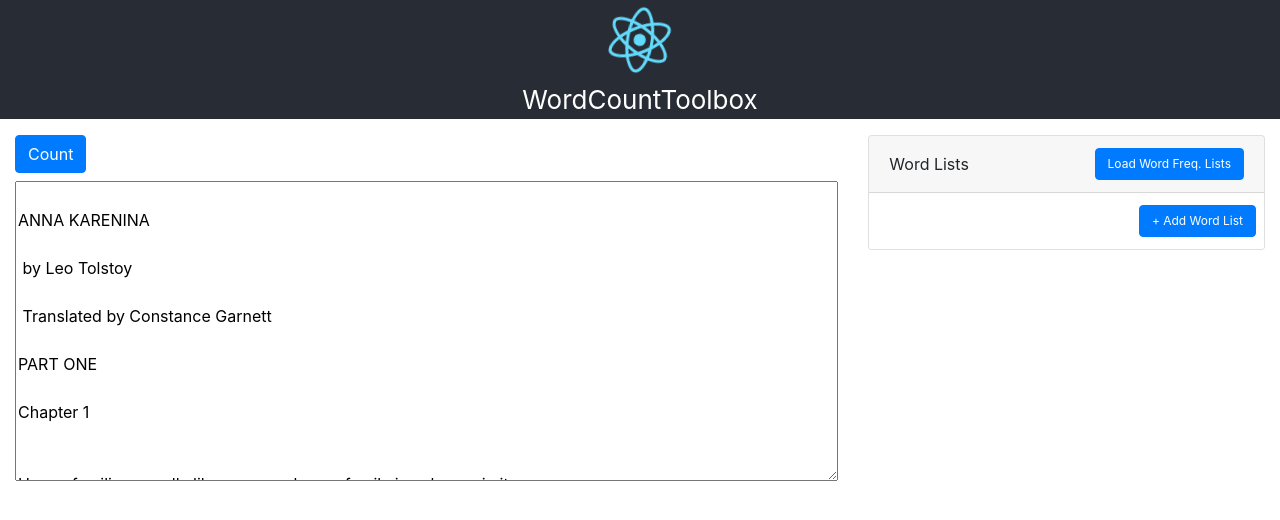
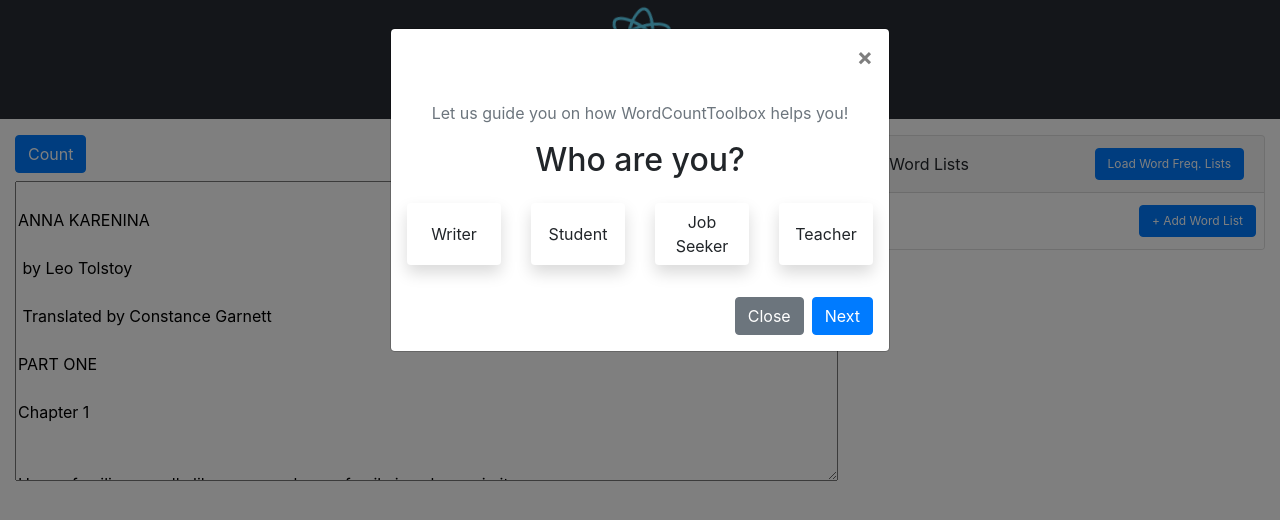
Before and after one commit to ehsabd/wordcounttoolbox, a React (Create React App) app: page / in a window 1280 px wide. Shown: the top 520 px of the page. Built offline with nearby package versions, Linux system fonts and the light colour scheme.

Commit message:
wizard-initial

```diff
--- a/src/App.js
+++ b/src/App.js
@@ -6,12 +6,13 @@ import {defaultText} from './DefaultText.js'
 import { WordListsContainer } from './WordLists.js';
 import WordCounter from './WordCounter';
 import {WordFrequencyLoader} from './ExternalWordLists';
-
+import WizardModal from './WizardModal';
 class App extends Component {
 
   state = {
     wordLists: [],
-    text: defaultText()
+    text: defaultText(),
+    showWizard:true
   };
 
   constructor(props) {
@@ -23,6 +24,7 @@ class App extends Component {
     this.textChanged = this.textChanged.bind(this);
     this.addWordList = this.addWordList.bind(this);
     this.loadWordFreqLists = this.loadWordFreqLists.bind(this);
+    this.wizardClosed = this.wizardClosed.bind(this);
   }
 
   wordListItemChanged(index, obj) {
@@ -44,10 +46,16 @@ class App extends Component {
     this.setState({ text: e.target.value });
   }
 
+  wizardClosed(){
+    this.setState({showWizard:false});
+  }
+
   render() {
 
     return (
       <div className="App">
+        <div className={`modal-backdrop fade show ${this.state.showWizard?'':'d-none'}`}></div>
+        <WizardModal showModal={this.state.showWizard} modalClosed={this.wizardClosed}></WizardModal>
         <header className="App-header">
           <img src={logo} className="App-logo" alt="logo" /> WordCountToolbox
       </header>
--- /dev/null
+++ b/src/WizardModal.js
@@ -0,0 +1,43 @@
+import { Component } from 'react';
+
+class WizardModal extends Component {
+
+    state={whoOptions:[
+    {text:'Writer',},{text:'Student'},{text:'Job Seeker'},{text:'Teacher'}]}
+
+    render() {
+        return  <div className={`modal fade ${(this.props.showModal? 'show d-block':'')}`} tabindex="-1" role="dialog"     aria-hidden="true">
+                    <div className="modal-dialog" role="document">
+                        <div className="modal-content">
+                            <div className="modal-header border-0">
+                                <button type="button" onClick={this.props.modalClosed} className="close" data-dismiss="modal" aria-label="Close">
+                                    <span aria-hidden="true">&times;</span>
+                                </button>
+                            </div>
+                            <div className="modal-body">
+                                <p className="text-muted text-center">Let us guide you on how WordCountToolbox helps you!</p>
+                                <h2 className="text-center">Who are you?</h2>
+                                <div className="row mt-4">
+                                {
+                                    this.state.whoOptions.map((o)=>{
+                                        return <div className="col-sm-3 col-xs-6"><button class="btn shadow w-100 h-100" style={{backgroundColor:o.isSelected?'gold':'white'}} for="option2">{o.text}
+                                        </button></div>;
+                                    })
+                                }
+
+                                </div>
+
+
+
+                            </div>
+                            <div className="modal-footer border-0">
+                                <button type="button" className="btn btn-secondary" onClick={this.props.modalClosed}>Close</button>
+                                <button type="button" className="btn btn-primary">Next</button>
+                            </div>
+                        </div>
+                    </div>
+                </div>
+    }
+}
+
+export default WizardModal;
```
